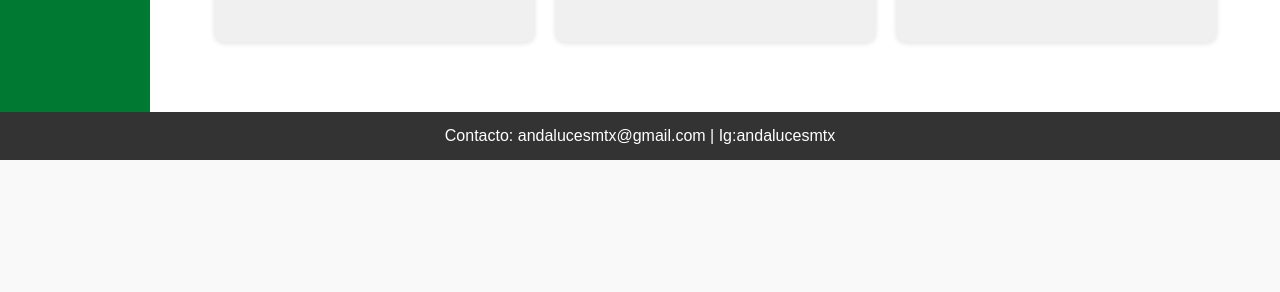
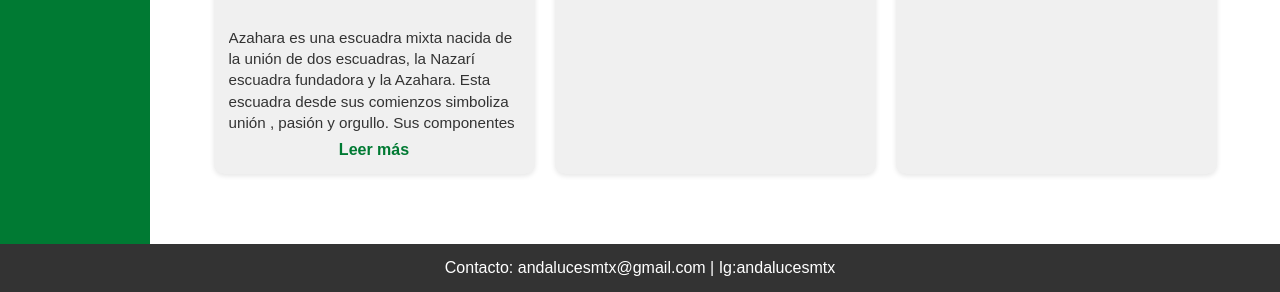
Before and after one commit to ComparsaAndalucesMutxamel/ComparsaAndalucesMutxamel.github.io, a plain HTML site: page escuadras.html in a window 1280 px wide. Shown: the part 1196-1488 px from the top of the page. Before the commit the page ends 1356 px from the top, so only its background shows below. Drawn offline with Linux system fonts and the light colour scheme.

Commit message:
Add files via upload

```diff
--- a/escuadras.html
+++ b/escuadras.html
@@ -118,8 +118,11 @@
           <h3>Escuadra Azahara</h3>
           <img src="img/Logo/Azahara.jpeg" alt="Rocieros" class="img-escuadras"/>
           <p>
+              Azahara es una escuadra mixta nacida de la unión de dos escuadras, la Nazarí escuadra fundadora y la Azahara.
+              Esta escuadra desde sus comienzos simboliza unión , pasión y orgullo.
+              Sus componentes representan a la antigua Córdoba y sus raíces más arraigadas con trajes que llevan con orgullo y dignidad dicha tierra.
           </p>
-          <!--<span class="leer-mas">Leer más</span>-->
+          <span class="leer-mas">Leer más</span>
         </div>
 
         <div class="escuadra vacia">
```
